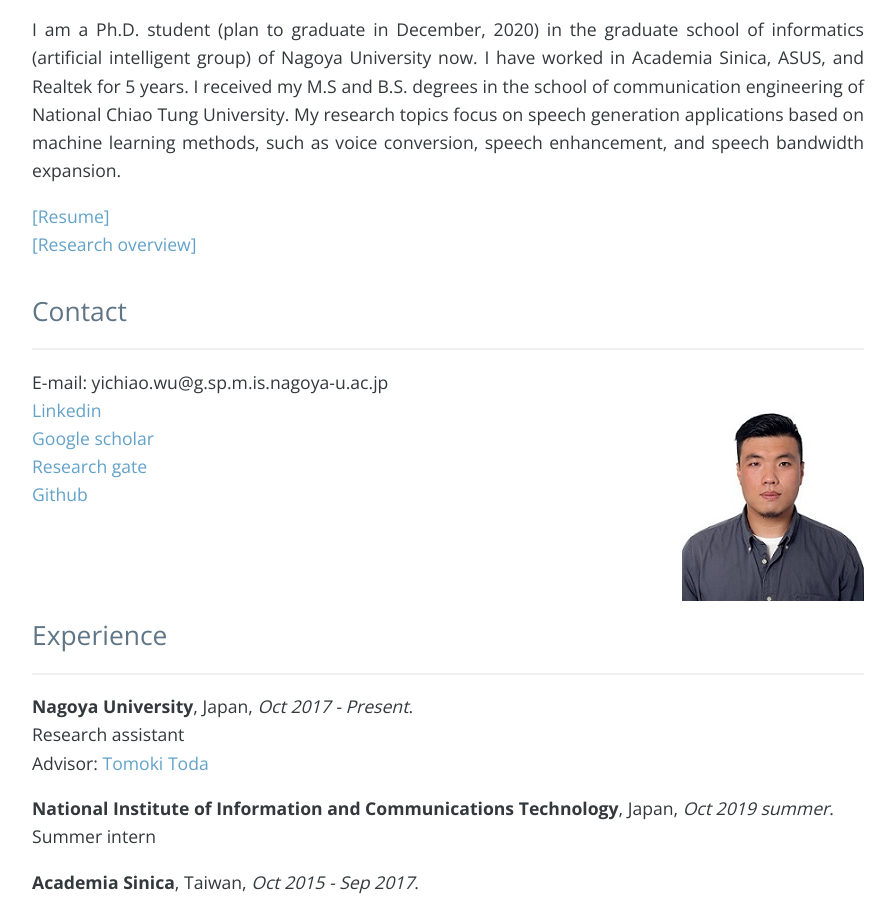
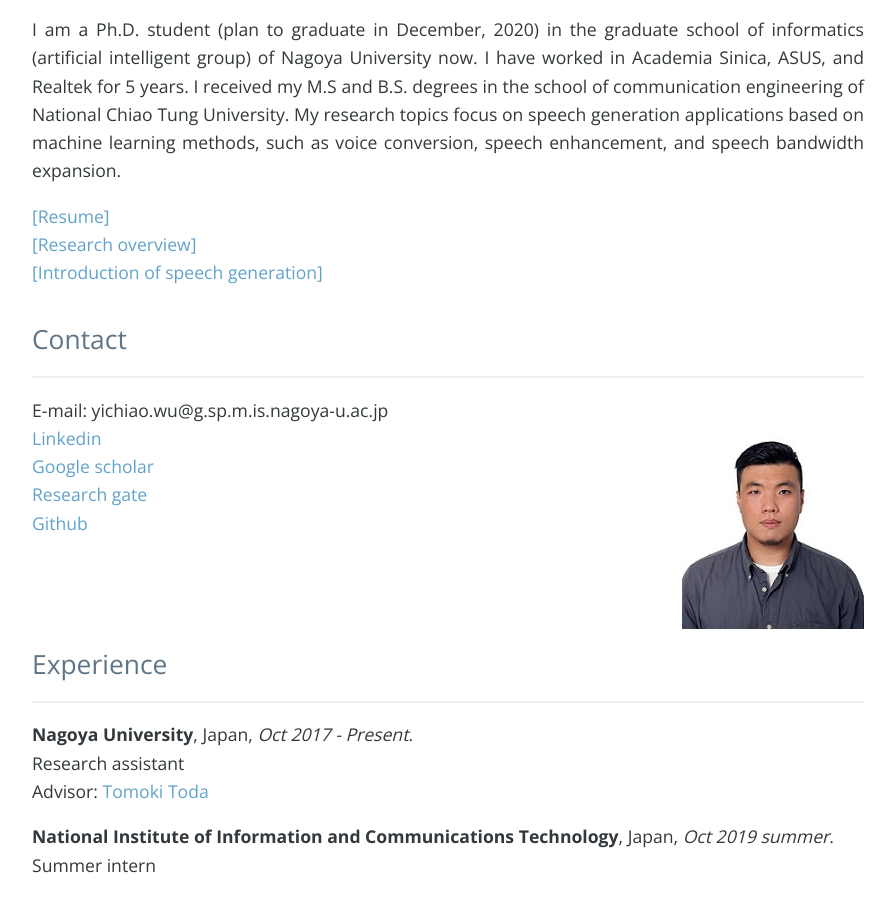
Before and after one commit to bigpon/bigpon.github.io, a Jekyll site: the page built from index.md, in a window 1280 px wide and 900 px high, scrolled down 407 px. Shown: the whole window, without its empty margins (192-1087 px from the left). Built offline with Jekyll 4.4.1, drawn with Linux system fonts in a browser that asks for light colours; nearby versions of some CDN libraries; comment, search, counter and statistics services are not loaded; our own code applies the rules of GitHub Pages for plain Markdown files.

Commit message:
add 'Introduction of speech generation.pptx'

```diff
--- a/index.md
+++ b/index.md
@@ -7,7 +7,8 @@ layout: default
 ---
 <p align="justify"> I am a Ph.D. student (plan to graduate in December, 2020) in the graduate school of informatics (artificial intelligent group) of Nagoya University now. I have worked in Academia Sinica, ASUS, and Realtek for 5 years. I received my M.S and B.S. degrees in the school of communication engineering of National Chiao Tung University. My research topics focus on speech generation applications based on machine learning methods, such as voice conversion, speech enhancement, and speech bandwidth expansion. </p>
 <a href="res/download/20200509_CV_YiChiaoWu.pdf" download="CV_YiChiaoWu.pdf">[Resume]</a><br />
-<a href="res/download/20200420_Research_YiChiaoWu.pptx" download="Research_YiChiaoWu.pptx">[Research overview]</a>
+<a href="res/download/20200420_Research_YiChiaoWu.pptx" download="Research_YiChiaoWu.pptx">[Research overview]</a><br />
+<a href="res/download/20200706_Speech_Generation.pptx" download="Speech_Generation.pptx">[Introduction of speech generation]</a>
 
 ## Contact
 ---
```
Also changed, not shown: 1 other file.
